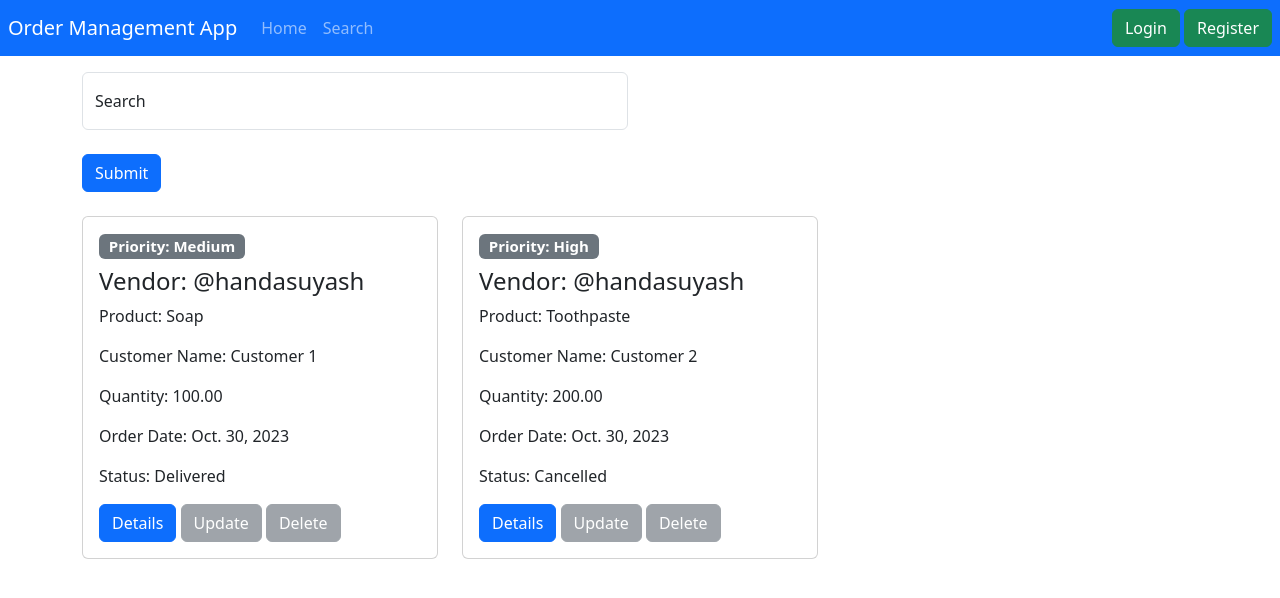
After one commit to Boolean-Autocrat/django-order-management, a Django app: page /search/ in a window 1280 px wide. The commit adds this page. Shown: the top 598 px of the page. Run offline with Django 4.2, Linux system fonts and the light colour scheme; data comes from the database, SQL or seed files in the repository; both versions use the stored data as it was after the commit; some libraries are stand-ins or nearby versions.

Commit message:
added fuzzy search, improved color scheme

```diff
--- a/orders/templates/base.html
+++ b/orders/templates/base.html
@@ -12,7 +12,7 @@
 </head>
 
 <body>
-    <nav class="navbar navbar-expand-lg navbar-light bg-light">
+    <nav class="navbar navbar-expand-lg navbar-dark bg-primary">
         <a class="navbar-brand mx-2">Order Management App</a>
         <button class="navbar-toggler mx-2" type="button" data-bs-toggle="collapse" data-bs-target="#navbarSupportedContent" aria-controls="navbarSupportedContent" aria-expanded="false" aria-label="Toggle navigation">
             <span class="navbar-toggler-icon"></span>
@@ -23,19 +23,22 @@
                 <li class="nav-item active">
                     <a class="nav-link" href="{% url 'dashboard' %}">Home</a>
                 </li>
+                <li class="nav-item">
+                    <a class="nav-link" href="{% url 'search' %}">Search</a>
+                </li>
             </ul>
             <div>
                 {% if user.is_authenticated %}
-                <button class="btn btn-outline-success">
+                <button class="btn btn-success">
                         <a href="{% url 'profile' %}" class="nav-link">Profile</a>
                     </button>
-                <button class="btn btn-outline-danger">
+                <button class="btn btn-danger">
                         <a href="{% url 'logout' %}" class="nav-link">Logout</a>
                     </button> {% else %}
-                <button class="btn btn-outline-success">
+                <button class="btn btn-success">
                         <a href="{% url 'login' %}" class="nav-link">Login</a>
                     </button>
-                <button class="btn btn-outline-success">
+                <button class="btn btn-success">
                         <a href="{% url 'register' %}" class="nav-link">Register</a>
                     </button> {% endif %}
             </div>
--- a/orders/templates/profile/profile.html
+++ b/orders/templates/profile/profile.html
@@ -40,7 +40,8 @@
                 <div class="col-md-4 mb-4">
                     <div class="card">
                         <div class="card-body">
-                            <h5 class="card-title">Order ID: {{ order.id }}</h5>
+                            <h5><span class="badge bg-secondary">Priority: {{ order.priority }}</span></h5>
+                            <h4 class="card-title">Vendor: @{{ order.vendor_id }}</h4>
                             <p class="card-text">Customer: {{ order.customer }}</p>
                             <p class="card-text">Product: {{ order.product }}</p>
                             <p class="card-text">Quantity: {{ order.quantity }}</p>
--- /dev/null
+++ b/orders/templates/search/fuzzy_search.html
@@ -0,0 +1,41 @@
+{% extends 'base.html' %} {% block title %}Search{% endblock %} {% block content %}
+<div class="container">
+    <div class="row">
+        <div class="col-sm-6">
+            <form method="get" class="form">
+                <div class="form-floating">
+                    <input type="search" id="form1" name="query" class="form-control" placeholder="Search for an order" />
+                    <label class="form-label" for="form1">Search</label>
+                </div>
+                <button type="submit" class="btn btn-primary my-4">
+                    Submit
+                </button>
+            </form>
+        </div>
+    </div>
+    <div class="results">
+        <div class="row">
+            {% for order in results %}
+            <div class="col-md-4 mb-4">
+                <div class="card">
+                    <div class="card-body">
+                        <h5><span class="badge bg-secondary">Priority: {{ order.priority }}</span></h5>
+                        <h4 class="card-title">Vendor: @{{ order.vendor_id }}</h4>
+                        <p class="card-text">Product: {{ order.product }}</p>
+                        <p class="card-text">Customer Name: {{ order.customer }}</p>
+                        <p class="card-text">Quantity: {{ order.quantity }}</p>
+                        <p class="card-text">Order Date: {{ order.date }}</p>
+                        <p class="card-text">Status: {{ order.status }}</p>
+                        <a href="{% url 'order_details' order.id %}"><button class="btn btn-primary">Details</button></a> {% if order.vendor_id.id == user_id %}
+                        <a href="{% url 'order_edit' order.id %}"><button class="btn btn-success">Update</button></a>
+                        <a href="{% url 'order_delete' order.id %}"><button class="btn btn-danger">Delete</button></a> {% else %}
+                        <button disabled class="btn btn-secondary">Update</button>
+                        <button disabled class="btn btn-secondary">Delete</button> {% endif %}
+                    </div>
+                </div>
+            </div>
+            {% endfor %}
+        </div>
+    </div>
+</div>
+{% endblock %}
--- a/orders/urls.py
+++ b/orders/urls.py
@@ -6,6 +6,7 @@ urlpatterns = [
     path("login/", views.login_view, name="login"),
     path("logout/", views.logout_view, name="logout"),
     path("register/", views.register_view, name="register"),
+    path("search/", views.fuzzy_search, name="search"),
     path("profile/", views.profile_view, name="profile"),
     path("profile/edit/", views.profile_edit, name="profile_edit"),
     path("dashboard/", views.dashboard, name="dashboard"),
--- a/orders/views.py
+++ b/orders/views.py
@@ -1,10 +1,11 @@
 from django.shortcuts import render, redirect, get_object_or_404
 from .models import Orders
-from .forms import OrderCreateForm, ProfileEditForm
+from .forms import OrderCreateForm
 from django.contrib import messages
 from django.contrib.auth import authenticate, login, logout
 from django.contrib.auth.models import User
 from django.contrib.auth.decorators import login_required
+from thefuzz import fuzz
 
 
 def index(request):
@@ -204,3 +205,28 @@ def order_delete(request, order_id):
         Orders.objects.get(id=order_id).delete()
         return redirect("dashboard")
     return render(request, "orders/delete.html", context)
+
+
+def fuzzy_search(request):
+    query = ""
+    if request.method == "GET":
+        query = request.GET.get("query", "")
+    orders = Orders.objects.all()
+    if len(query) == 0:
+        return render(
+            request,
+            "search/fuzzy_search.html",
+            {"results": orders, "user_id": request.user.id},
+        )
+    results = []
+
+    for order in orders:
+        similarity = fuzz.ratio(query, order.priority)
+        if similarity >= 50:
+            results.append(order)
+
+    return render(
+        request,
+        "search/fuzzy_search.html",
+        {"results": results, "user_id": request.user.id},
+    )
```
Also changed, not shown: orders/forms.py (+2 -18 lines), orders/templates/orders/dashboard.html (+4 -4 lines), README.md, db.sqlite3.
